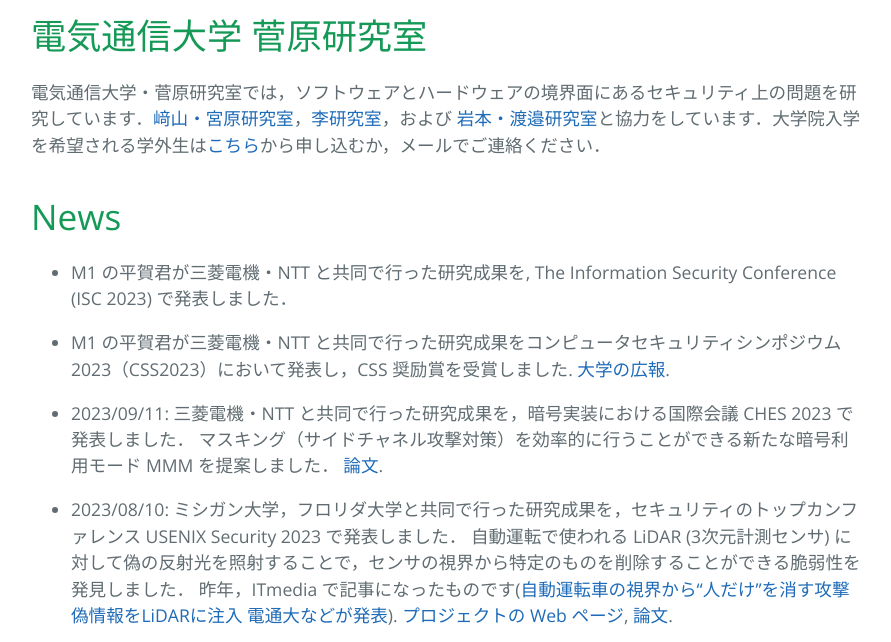
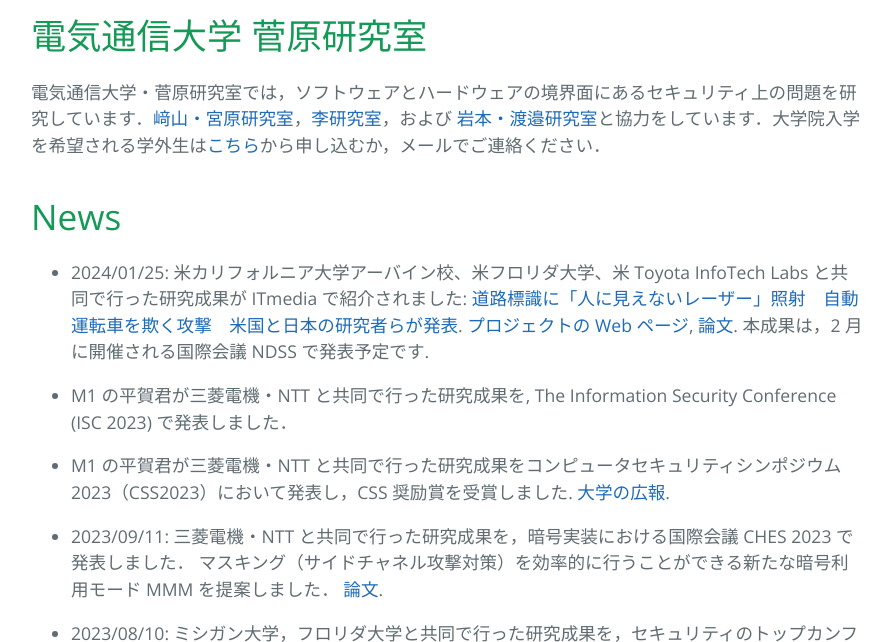
Before and after one commit to sugawara-bbbb/weblab, a Jekyll site: the page built from index.md, in a window 1280 px wide and 900 px high, scrolled down 406 px, cut to the strip 0-642 px from the top of the window. Shown: the whole strip, without its empty margins (193-1084 px from the left). Built offline with Jekyll 4.4.1, drawn with Linux system fonts in a browser that asks for light colours; our own code applies the rules of GitHub Pages for plain Markdown files.

```diff
--- a/index.md
+++ b/index.md
@@ -7,6 +7,11 @@ layout: default
 電気通信大学・菅原研究室では，ソフトウェアとハードウェアの境界面にあるセキュリティ上の問題を研究しています．[﨑山・宮原研究室](http://sakiyama-lab.jp/)，[李研究室](http://www.uec-li-lab.com)，および [岩本・渡邉研究室](https://iw-lab.jp)と協力をしています．大学院入学を希望される学外生は[こちら](https://www.uec.ac.jp/admission/open-graduate/tour.html)から申し込むか，メールでご連絡ください．
 
 # News
+
+- 2024/01/25: 米カリフォルニア大学アーバイン校、米フロリダ大学、米 Toyota InfoTech Labs と共同で行った研究成果が ITmedia で紹介されました:
+[道路標識に「人に見えないレーザー」照射　自動運転車を欺く攻撃　米国と日本の研究者らが発表](https://www.itmedia.co.jp/news/articles/2401/25/news049.html).
+[プロジェクトの Web ページ](https://sites.google.com/view/cav-sec/ilr-attack), [論文](https://arxiv.org/abs/2401.03582).
+本成果は，2 月に開催される国際会議 NDSS で発表予定です.
 
 - M1 の平賀君が三菱電機・NTT と共同で行った研究成果を, The Information Security Conference (ISC 2023) で発表しました．
 
```
Also changed, not shown: publication.md (+3 -0 lines).
